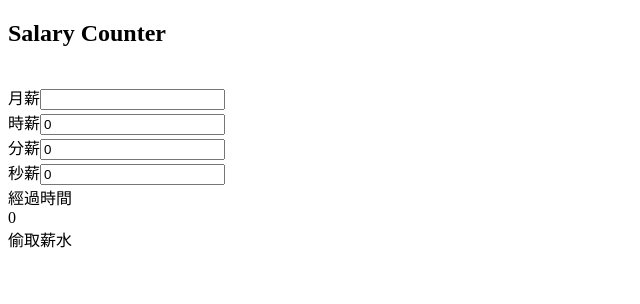
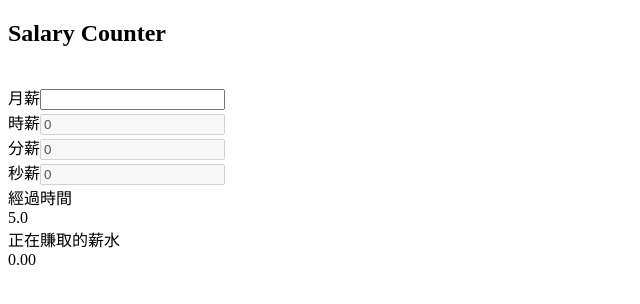
Before and after one commit to timchao0825/React.js-Training, a React (Create React App) app: page / in a window 1280 px wide. Shown: the top 304 px of the page, without its empty margins (0-640 px from the left). Built offline with nearby package versions, Linux system fonts and the light colour scheme.

Commit message:
新寫法嘗試

```diff
--- a/src/form/AppSalaryCounter.js
+++ b/src/form/AppSalaryCounter.js
@@ -1,39 +1,48 @@
 import React, { Component } from 'react';
 
 class AppSalaryCounter extends Component {
+  setTime = 0;
   state = {
     month: '',
-    startTime: 0,
-    // startTime: Date.now(),
+    startTime: Date.now(),
+    // startTime: 0,
     currentTime: Date.now(),
   }
-  // componentDidMount() {
-  //   setInterval(() => {
-  //     this.setState({
-  //       currentTime: Date.now(),
-  //     })
-  //   }, 100);
-  // }
+  componentDidMount(){
+    setInterval(() => {
+      this.setState({
+        currentTime: Date.now(),
+      })
+    }, 100);
+  }
   onChangeMonth = (elem) => {
     const inputVal = elem.target.value;
     this.setState({
       month: parseInt(inputVal, 10),
     })
 
+
     // if(inputVal === '' || inputVal === null){
-    //   console.log('input value empty')
+    //   this.stopDate();
     // }else{
-    //   console.log('input value  not not empty')
-    //   setInterval(() => {
-    //     this.setState({
-    //       startTime: Date.now(),
-    //     })
-    //   }, 100);
+    //   this.startDate();
     // }
   }
+  // startDate = () =>{
+  //   this.setTime = setInterval(()=>{
+  //     this.setState({
+  //       startTime: Date.now(),
+  //     })
+  //   }, 100);
+  //   console.log('startDate == ' + this.setTime);
+  // }
+  // stopDate = () => {
+  //   clearInterval(this.setTime);
+  //   console.log('stopDate == ' + this.setTime);
+  // }
   render() {
     const { month, startTime, currentTime } = this.state;
-    // const time = (currentTime - startTime) / 1000;
+    const time = (currentTime - startTime) / 1000;
     return (
       <div>
         <h2>Salary Counter</h2>
@@ -46,22 +55,22 @@ class AppSalaryCounter extends Component {
         />
         <br />
         <label>時薪</label>
-        <input type="number" value={month / 240} />
+        <input type="number" disabled value={month / 240} />
         <br />
         <label>分薪</label>
-        <input type="number" value={month / 240 / 60} />
+        <input type="number" disabled value={month / 240 / 60} />
         <br />
         <label>秒薪</label>
-        <input type="number" value={month / 240 / 60 / 60} />
+        <input type="number" disabled value={month / 240 / 60 / 60} />
         <br />
         <label>經過時間</label>
         <div>
-          { startTime }
-          {/* {time.toFixed(1)} */}
+          {/* { startTime } */}
+          {time.toFixed(1)}
         </div>
-        <label>偷取薪水</label>
+        <label>正在賺取的薪水</label>
         <div>
-          {/* {((time * month) / 240 / 60 / 60).toFixed(2)} */}
+          {((time * month) / 240 / 60 / 60).toFixed(2)}
         </div>
       </div>
     );
```
